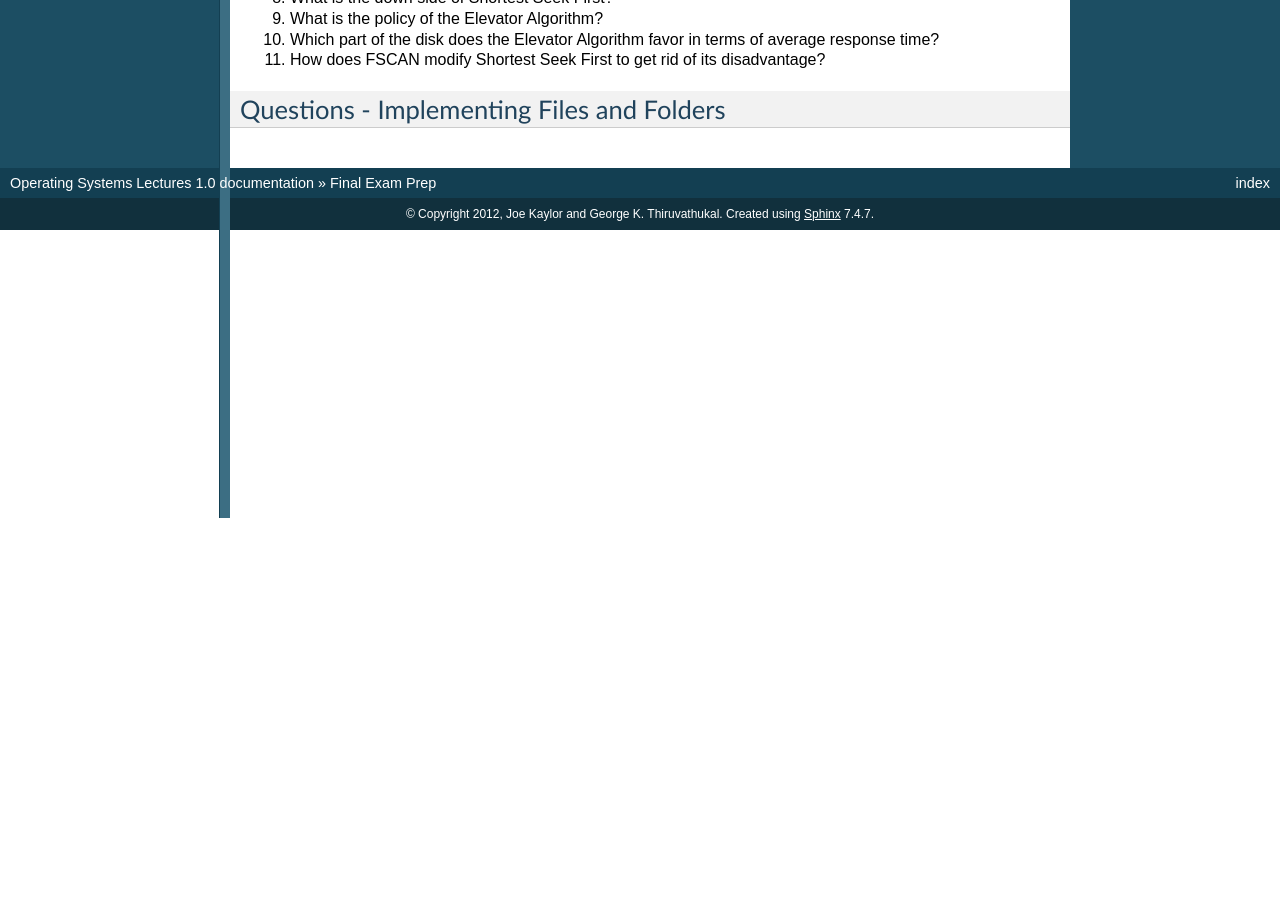
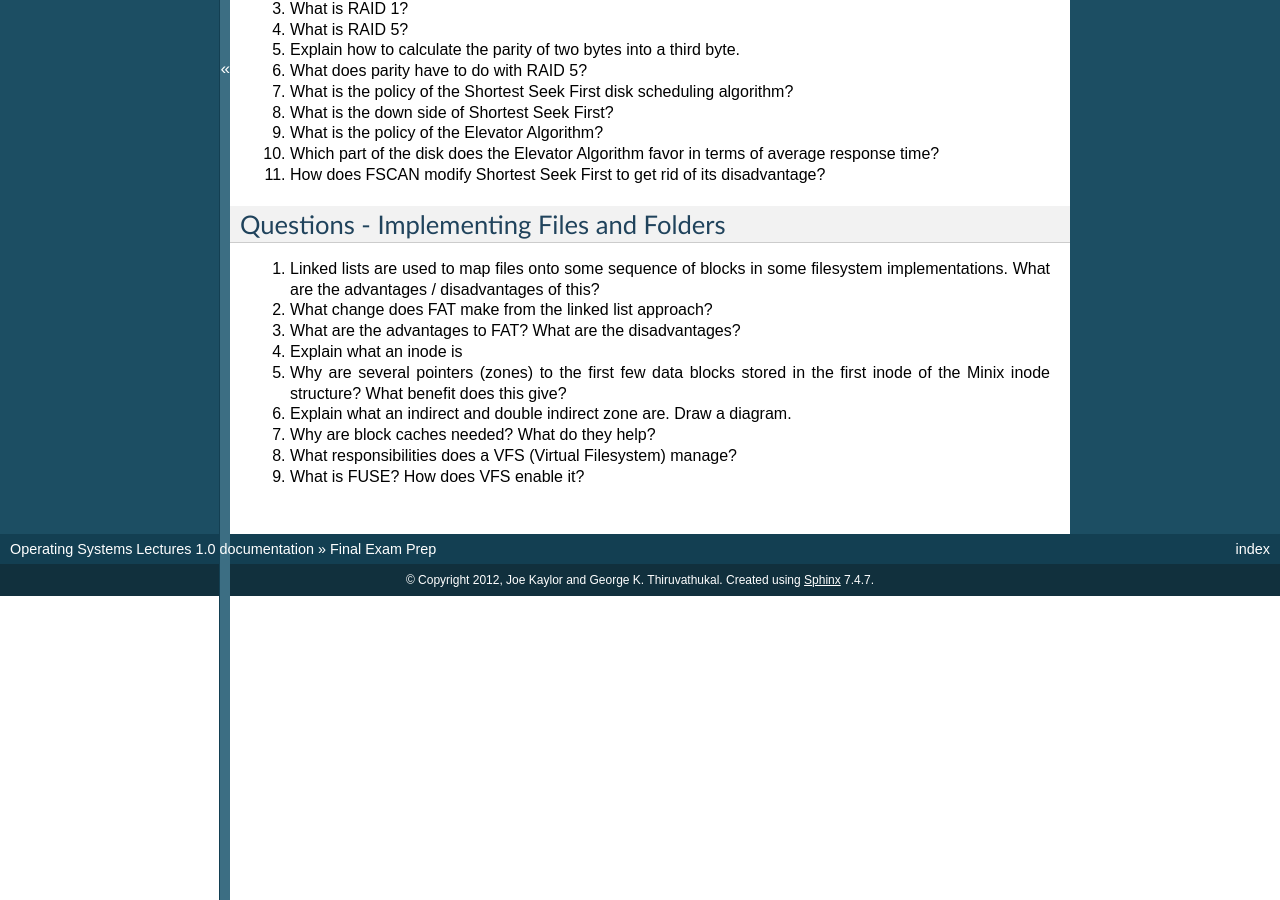
Before and after one commit to LoyolaChicagoBooks/operatingsystems, a Sphinx documentation site: the page built from source/final1.rst, in a window 1280 px wide and 900 px high, scrolled down 1160 px. Built offline with Sphinx 7.4.7, drawn with Linux system fonts in a browser that asks for light colours; formulas are drawn with MathJax 3; before the commit the page ends 1678 px from its top, so only the background shows below that; some of the changed text lies outside the part shown.

Commit message:
final exam prep page

```diff
--- a/source/final1.rst
+++ b/source/final1.rst
@@ -88,3 +95,21 @@ Questions - Storage and Devices
 
 Questions - Implementing Files and Folders
 ------------------------------------------
+
+#. Linked lists are used to map files onto some sequence of blocks in some filesystem implementations. What are the advantages / disadvantages of this?
+
+#. What change does FAT make from the linked list approach?
+
+#. What are the advantages to FAT? What are the disadvantages?
+
+#. Explain what an inode is
+
+#. Why are several pointers (zones) to the first few data blocks stored in the first inode of the Minix inode structure? What benefit does this give?
+
+#. Explain what an indirect and double indirect zone are. Draw a diagram.
+
+#. Why are block caches needed? What do they help?
+
+#. What responsibilities does a VFS (Virtual Filesystem) manage?
+
+#. What is FUSE? How does VFS enable it?
```
Also changed, not shown: other parts of source/final1.rst (+7 -0 lines).
